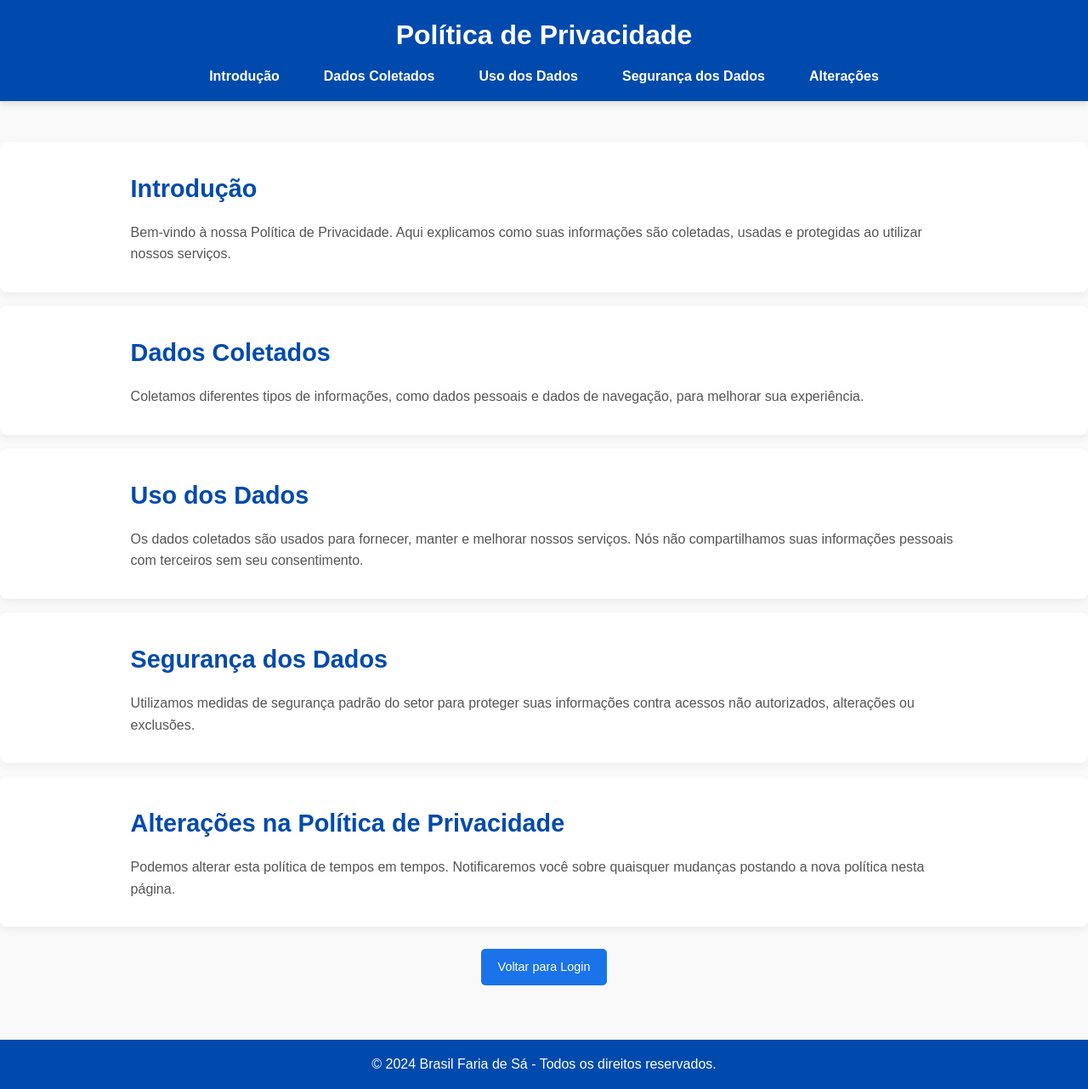
After one commit to roversodev/app-campanha-django, a Django app: page /privacidade in a window 1280 px wide. The commit adds this page. Shown: the whole page at 85% size. Run offline with Django 5.2, Linux system fonts and the light colour scheme.

Commit message:
policita de privacidade e atualizações no login

```diff
--- /dev/null
+++ b/appCampanha/static/css/privacidade.css
@@ -0,0 +1,202 @@
+/* Reset CSS */
+* {
+    margin: 0;
+    padding: 0;
+    box-sizing: border-box;
+  }
+
+  body {
+    font-family: 'Poppins', sans-serif;
+    background-color: #f9f9f9;
+    color: #333;
+    line-height: 1.6;
+  }
+
+  /* Header Styles */
+  header {
+    background-color: #004aad;
+    padding: 1rem 0;
+    box-shadow: 0 4px 8px rgba(0, 0, 0, 0.1);
+    position: relative;
+  }
+
+  header h1 {
+    text-align: center;
+    color: white;
+    margin-bottom: 0.5rem;
+    font-size: 2rem;
+  }
+
+  /* Menu de navegação */
+  nav ul {
+    display: flex;
+    justify-content: center;
+    list-style: none;
+    margin-top: 10px;
+  }
+
+  nav ul li {
+    margin: 0 10px;
+  }
+
+  nav ul li a {
+    color: white;
+    text-decoration: none;
+    font-weight: bold;
+    padding: 0.5rem 1rem;
+    border-radius: 5px;
+    transition: background-color 0.3s;
+  }
+
+  nav ul li a:hover {
+    background-color: #1a73e8;
+  }
+
+  /* Estilos do menu hambúrguer */
+  .menu-toggle {
+    display: none;
+    cursor: pointer;
+    position: absolute;
+    top: 20px;
+    right: 20px;
+  }
+
+  .menu-toggle span {
+    display: block;
+    width: 30px;
+    height: 3px;
+    margin: 5px;
+    background-color: white;
+    transition: all 0.3s ease;
+  }
+
+  .menu-toggle.active span:nth-child(1) {
+    transform: translateY(8px) rotate(45deg);
+  }
+
+  .menu-toggle.active span:nth-child(2) {
+    opacity: 0;
+  }
+
+  .menu-toggle.active span:nth-child(3) {
+    transform: translateY(-8px) rotate(-45deg);
+  }
+
+  /* Main Styles */
+  main {
+    padding: 2rem 0;
+  }
+
+  .section {
+    background-color: white;
+    margin: 1rem 0;
+    padding: 2rem;
+    border-radius: 8px;
+    box-shadow: 0 4px 10px rgba(0, 0, 0, 0.05);
+    transition: all 0.3s ease-in-out;
+  }
+
+  .section h2 {
+    font-size: 1.8rem;
+    color: #004aad;
+    margin-bottom: 1rem;
+  }
+
+  .section p {
+    font-size: 1rem;
+    color: #555;
+  }
+
+  .section:hover {
+    transform: translateY(-5px);
+  }
+
+  /* Container */
+  .container {
+    width: 80%;
+    margin: 0 auto;
+    max-width: 1200px;
+  }
+
+  /* Footer Styles */
+  footer {
+    background-color: #004aad;
+    color: white;
+    text-align: center;
+    padding: 1rem 0;
+    margin-top: 2rem;
+  }
+
+  footer p {
+    margin: 0;
+  }
+
+
+  .btn-logind{
+    display: flex;
+    justify-content: center;
+    align-items: center;
+  }
+
+
+  /* Estilos para o botão de login */
+.btn-login {
+    display: inline-block;
+    align-items: center;
+    justify-content: center;
+    margin-top: 10px;
+    padding: 10px 20px;
+    background-color: #1a73e8;
+    color: white;
+    text-decoration: none;
+    border-radius: 5px;
+    transition: background-color 0.3s ease;
+    font-size: 0.9rem;
+  }
+
+  .btn-login:hover {
+    background-color: #004aad;
+  }
+
+
+  /* Responsividade */
+  @media (max-width: 768px) {
+    nav {
+      display: none;
+      position: absolute;
+      top: 100%;
+      right: 0;
+      background-color: #004aad;
+      width: 100%;
+      flex-direction: column;
+    }
+
+    nav.open {
+      display: flex;
+    }
+
+    nav ul {
+      flex-direction: column;
+      align-items: center;
+    }
+
+    nav ul li {
+      margin: 10px 0;
+    }
+
+    header h1 {
+      font-size: 1.3rem;
+    }
+
+    .menu-toggle {
+      display: block;
+    }
+
+    .section h2 {
+      font-size: 1.6rem;
+    }
+
+    .container {
+      width: 90%;
+    }
+  }
--- a/appCampanha/templates/login.html
+++ b/appCampanha/templates/login.html
@@ -98,7 +98,7 @@
 
                             <p class="text">
                                 Acompanhando, eu concordo com a
-                                <a href="#">Politica de Privacidade</a>
+                                <a href="{% url 'privacidade' %}">Politica de Privacidade</a>
                             </p>
                         </div>
                     </form>
--- /dev/null
+++ b/appCampanha/templates/politica_privacidade.html
@@ -0,0 +1,118 @@
+{% load static %}
+<!DOCTYPE html>
+<html lang="pt-br">
+
+<head>
+    <meta charset="UTF-8" />
+    <meta name="viewport" content="width=device-width, initial-scale=1.0" />
+    <title>EasyClerk - Política de Privacidade</title>
+    <link rel="shortcut icon" href="{% static 'img/FS.png' %}">
+    <link rel="stylesheet" href="{% static '/css/privacidade.css' %}" />
+</head>
+
+<body>
+    <header>
+        <div class="container">
+            <h1>Política de Privacidade</h1>
+            <div class="menu-toggle" id="menu-toggle">
+                <span></span>
+                <span></span>
+                <span></span>
+            </div>
+            <nav id="navbar">
+                <ul>
+                    <li><a href="#intro">Introdução</a></li>
+                    <li><a href="#dados-coletados">Dados Coletados</a></li>
+                    <li><a href="#uso-dos-dados">Uso dos Dados</a></li>
+                    <li><a href="#seguranca">Segurança dos Dados</a></li>
+                    <li><a href="#alteracoes">Alterações</a></li>
+                </ul>
+            </nav>
+        </div>
+    </header>
+
+    <main>
+        <section id="intro" class="section">
+            <div class="container">
+                <h2>Introdução</h2>
+                <p>
+                    Bem-vindo à nossa Política de Privacidade. Aqui explicamos como suas informações são coletadas,
+                    usadas e protegidas ao utilizar nossos serviços.
+                </p>
+            </div>
+        </section>
+
+        <section id="dados-coletados" class="section">
+            <div class="container">
+                <h2>Dados Coletados</h2>
+                <p>
+                    Coletamos diferentes tipos de informações, como dados pessoais e dados de navegação, para melhorar
+                    sua experiência.
+                </p>
+            </div>
+        </section>
+
+        <section id="uso-dos-dados" class="section">
+            <div class="container">
+                <h2>Uso dos Dados</h2>
+                <p>
+                    Os dados coletados são usados para fornecer, manter e melhorar nossos serviços. Nós não
+                    compartilhamos suas informações pessoais com terceiros sem seu consentimento.
+                </p>
+            </div>
+        </section>
+
+        <section id="seguranca" class="section">
+            <div class="container">
+                <h2>Segurança dos Dados</h2>
+                <p>
+                    Utilizamos medidas de segurança padrão do setor para proteger suas informações contra acessos não
+                    autorizados, alterações ou exclusões.
+                </p>
+            </div>
+        </section>
+
+        <section id="alteracoes" class="section">
+            <div class="container">
+                <h2>Alterações na Política de Privacidade</h2>
+                <p>
+                    Podemos alterar esta política de tempos em tempos. Notificaremos você sobre quaisquer mudanças
+                    postando a nova política nesta página.
+                </p>
+            </div>
+        </section>
+        <div class="btn-logind">
+            <a href="{% url 'login' %}" class="btn-login">Voltar para Login</a>
+        </div>
+    </main>
+
+    <footer>
+        <div class="container">
+            <p>&copy; 2024 Brasil Faria de Sá - Todos os direitos reservados.</p>
+        </div>
+    </footer>
+
+    <!-- JavaScript opcional para rolagem suave -->
+    <script>
+        // Rolagem suave
+        document.querySelectorAll('a[href^="#"]').forEach(anchor => {
+            anchor.addEventListener('click', function (e) {
+                e.preventDefault();
+                document.querySelector(this.getAttribute('href')).scrollIntoView({
+                    behavior: 'smooth'
+                });
+            });
+        });
+
+        // Menu de hambúrguer
+        const menuToggle = document.getElementById('menu-toggle');
+        const navbar = document.getElementById('navbar');
+
+        menuToggle.addEventListener('click', function () {
+            navbar.classList.toggle('open');
+            menuToggle.classList.toggle('active');
+        });
+    </script>
+</body>
+
+</html>
--- a/appCampanha/views.py
+++ b/appCampanha/views.py
@@ -581,6 +581,11 @@ def assuntos_eleitor(request, usuario_id, cpf):
 
 
 
+def privacidade(request):
+    return render(request, 'politica_privacidade.html')
+
+
+
 
 def desmascarar_cpf(cpf):
     return re.sub(r'\D', '', cpf)
@@ -1611,7 +1616,7 @@ def relatorio_usuario(request, user_id):
     else:
         eleitores = Eleitor.objects.all()
 
-    paginator = Paginator(eleitores, 1)  # Mostra 1 eleitor por página
+    paginator = Paginator(eleitores, 1)
     page_number = request.GET.get('page')
     usuarios_page_obj = paginator.get_page(page_number)
 
--- a/projetoCampanha/urls.py
+++ b/projetoCampanha/urls.py
@@ -51,6 +51,7 @@ urlpatterns = [
     path("login/", views.login, name="login"),
     path("login-eleitor/", views.login_eleitor, name="login_eleitor"),
     path('assuntos-eleitor/<int:usuario_id>/<str:cpf>/', views.assuntos_eleitor, name='assuntos_eleitor'),
+    path('privacidade', views.privacidade, name='privacidade'),
 
     path("perfil/", views.edit_profile, name="edit_profile"),
     path("alterar_senha/", views.alterar_senha, name="alterar_senha"),
```
Also changed, not shown: 2 other files.
